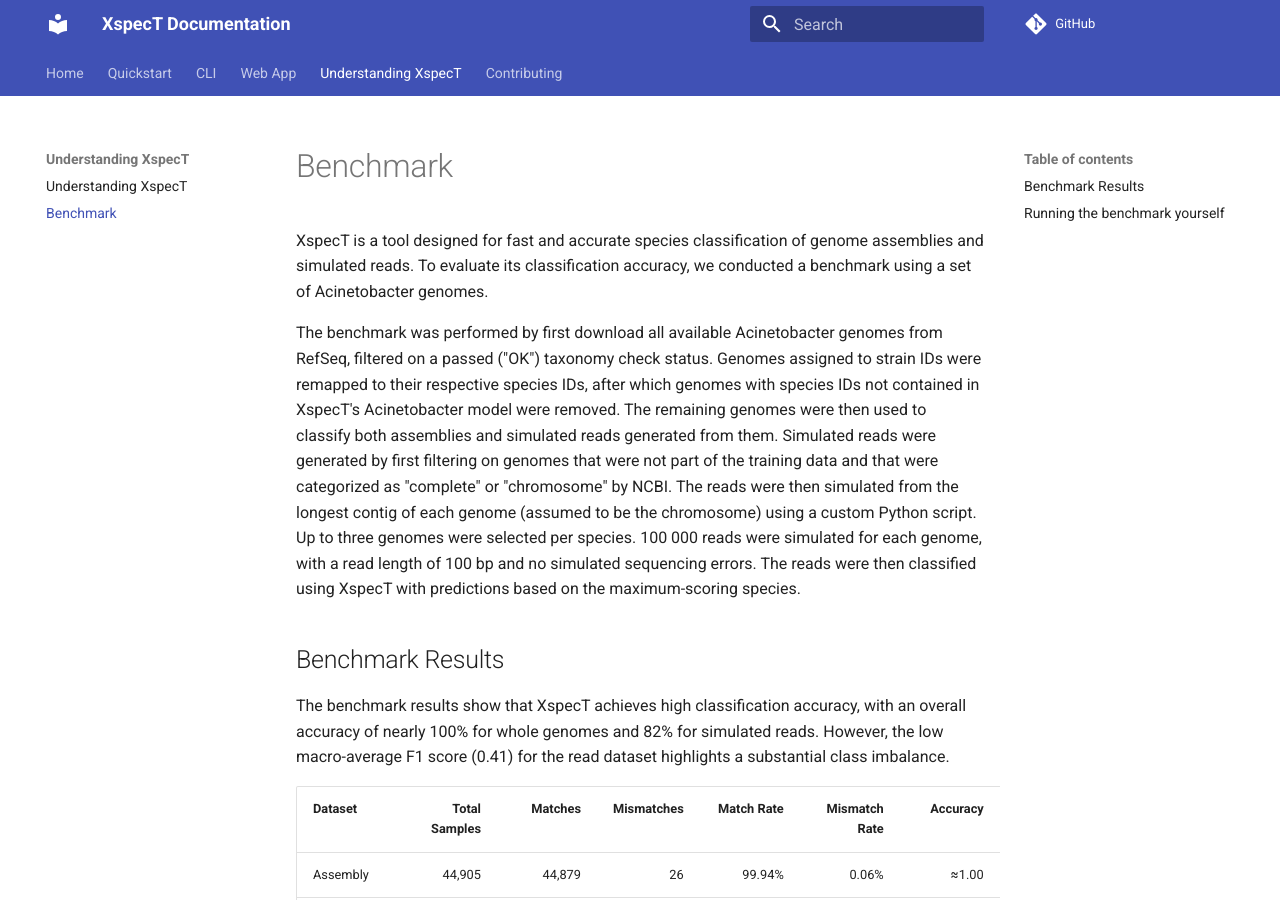
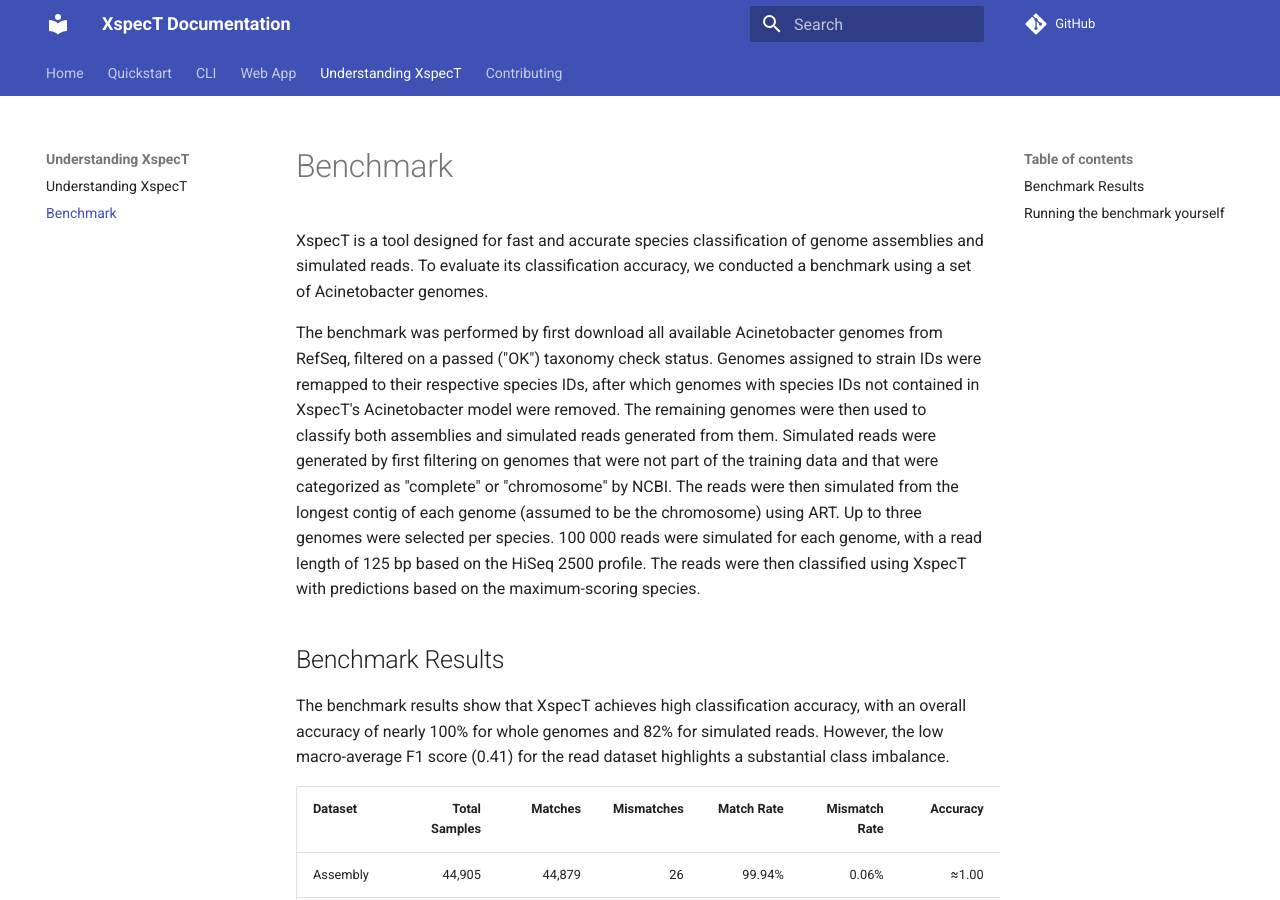
Before and after one commit to Oemercetin06/XspecT2, an MkDocs documentation site: the page built from docs/benchmark.md, in a window 1280 px wide and 900 px high. Built offline with MkDocs 1.6.1 and Material for MkDocs 9.7.7, drawn with Linux system fonts in a browser that asks for light colours; comment, search, counter and statistics services are not loaded.

```diff
--- a/docs/benchmark.md
+++ b/docs/benchmark.md
@@ -2,7 +2,7 @@
 
 XspecT is a tool designed for fast and accurate species classification of genome assemblies and simulated reads. To evaluate its classification accuracy, we conducted a benchmark using a set of Acinetobacter genomes.
 
-The benchmark was performed by first download all available Acinetobacter genomes from RefSeq, filtered on a passed ("OK") taxonomy check status. Genomes assigned to strain IDs were remapped to their respective species IDs, after which genomes with species IDs not contained in XspecT's Acinetobacter model were removed. The remaining genomes were then used to classify both assemblies and simulated reads generated from them. Simulated reads were generated by first filtering on genomes that were not part of the training data and that were categorized as "complete" or "chromosome" by NCBI. The reads were then simulated from the longest contig of each genome (assumed to be the chromosome) using a custom Python script. Up to three genomes were selected per species. 100 000 reads were simulated for each genome, with a read length of 100 bp and no simulated sequencing errors. The reads were then classified using XspecT with predictions based on the maximum-scoring species.
+The benchmark was performed by first download all available Acinetobacter genomes from RefSeq, filtered on a passed ("OK") taxonomy check status. Genomes assigned to strain IDs were remapped to their respective species IDs, after which genomes with species IDs not contained in XspecT's Acinetobacter model were removed. The remaining genomes were then used to classify both assemblies and simulated reads generated from them. Simulated reads were generated by first filtering on genomes that were not part of the training data and that were categorized as "complete" or "chromosome" by NCBI. The reads were then simulated from the longest contig of each genome (assumed to be the chromosome) using ART. Up to three genomes were selected per species. 100 000 reads were simulated for each genome, with a read length of 125 bp based on the HiSeq 2500 profile. The reads were then classified using XspecT with predictions based on the maximum-scoring species.
 
 ## Benchmark Results
 
```
Also changed, not shown: 1 other file.
